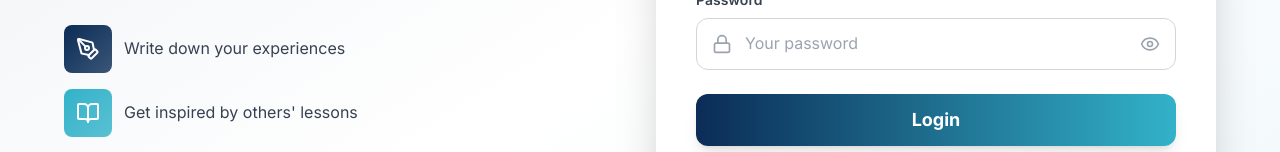
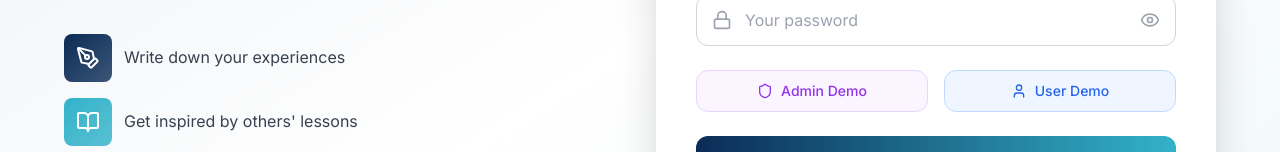
Before and after one commit to alamin-islam0/digital-life-lessons-client, a React (Vite) app: page /login in a window 1280 px wide. Shown: the part 436-588 px from the top of the page. Built offline with nearby package versions, Linux system fonts and the light colour scheme; no server answers.

Commit message:
final push

```diff
--- a/src/pages/Auth/Login.jsx
+++ b/src/pages/Auth/Login.jsx
@@ -1,7 +1,7 @@
 import { useState } from "react";
 import { Link, useNavigate, useLocation } from "react-router-dom";
 import { useForm } from "react-hook-form";
-import { Mail, Lock, Eye, EyeOff, PenTool, BookOpen, Gem } from "lucide-react";
+import { Mail, Lock, Eye, EyeOff, PenTool, BookOpen, Gem, Shield, User } from "lucide-react";
 import { FcGoogle } from "react-icons/fc";
 import Swal from "sweetalert2";
 import useAuth from "../../hooks/useAuth";
@@ -17,6 +17,7 @@ const Login = () => {
   const {
     register,
     handleSubmit,
+    setValue,
     formState: { errors },
   } = useForm();
 
@@ -81,6 +82,16 @@ const Login = () => {
         timer: 3000,
       });
     }
+  };
+
+  const handleAdminDemo = () => {
+    setValue("email", "alaminislam@gmail.com");
+    setValue("password", "Admin@2026");
+  };
+
+  const handleUserDemo = () => {
+    setValue("email", "user@gmail.com");
+    setValue("password", "User@2000");
   };
 
   return (
@@ -191,6 +202,26 @@ const Login = () => {
                 )}
               </div>
 
+              {/* Demo Login Buttons */}
+              <div className="grid grid-cols-2 gap-4">
+                <button
+                  type="button"
+                  onClick={handleAdminDemo}
+                  className="flex items-center justify-center gap-2 py-2.5 px-4 bg-purple-50 text-purple-600 dark:bg-purple-900/20 dark:text-purple-300 border border-purple-200 dark:border-purple-800 rounded-xl font-medium text-sm hover:bg-purple-100 dark:hover:bg-purple-900/40 transition-all active:scale-95"
+                >
+                  <Shield className="w-4 h-4" />
+                  Admin Demo
+                </button>
+                <button
+                  type="button"
+                  onClick={handleUserDemo}
+                  className="flex items-center justify-center gap-2 py-2.5 px-4 bg-blue-50 text-blue-600 dark:bg-blue-900/20 dark:text-blue-300 border border-blue-200 dark:border-blue-800 rounded-xl font-medium text-sm hover:bg-blue-100 dark:hover:bg-blue-900/40 transition-all active:scale-95"
+                >
+                  <User className="w-4 h-4" />
+                  User Demo
+                </button>
+              </div>
+
               {/* Submit Button */}
               <button
                 type="submit"
```
